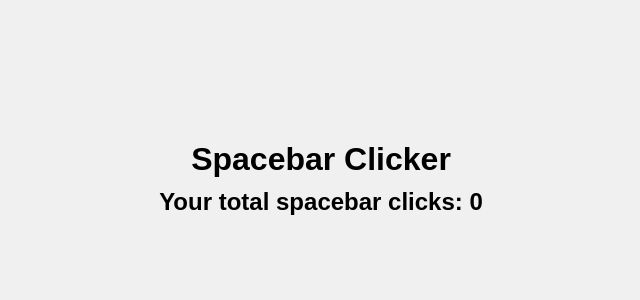
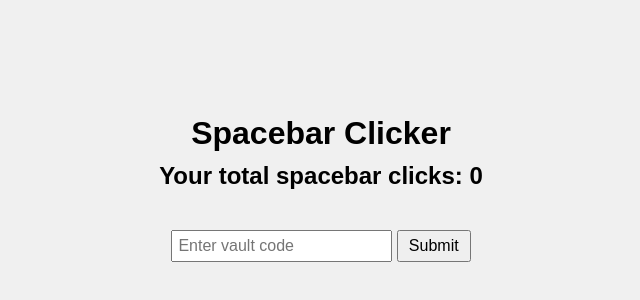
Before and after one commit to ninjabrat/spacebar-clicker-game, a plain HTML site: page index.html in a window 1280 px wide. Shown: the part 230-530 px from the top of the page, without its empty margins (319-959 px from the left). Drawn offline with Linux system fonts and the light colour scheme.

Commit message:
Update index.html

```diff
--- a/index.html
+++ b/index.html
@@ -24,12 +24,28 @@
             font-size: 2em;
             color: #333;
         }
+        .vault {
+            margin-top: 20px;
+        }
+        .vault input {
+            font-size: 1em;
+            padding: 5px;
+        }
+        .vault button {
+            font-size: 1em;
+            padding: 5px 10px;
+        }
     </style>
 </head>
 <body>
     <h1>Spacebar Clicker</h1>
     <h2>Your total spacebar clicks: <span id="clickCount">0</span></h2>
 
+    <div class="vault">
+        <input type="text" id="vaultCode" placeholder="Enter vault code">
+        <button onclick="checkVaultCode()">Submit</button>
+    </div>
+
     <script src="script.js"></script>
 </body>
 </html>
```
